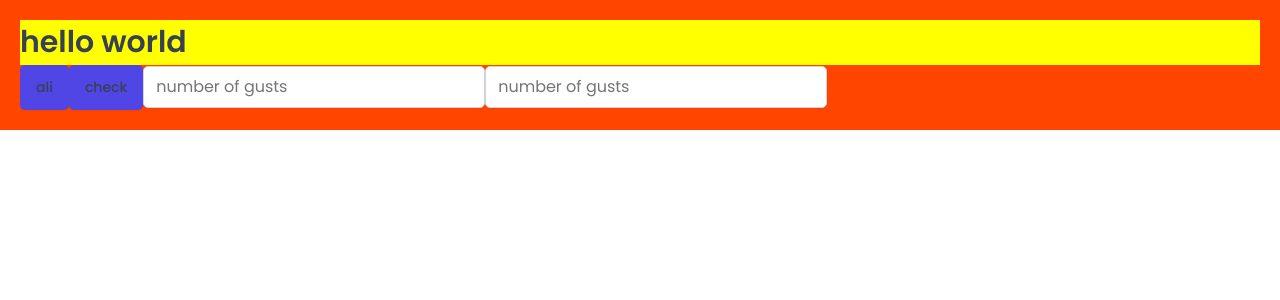
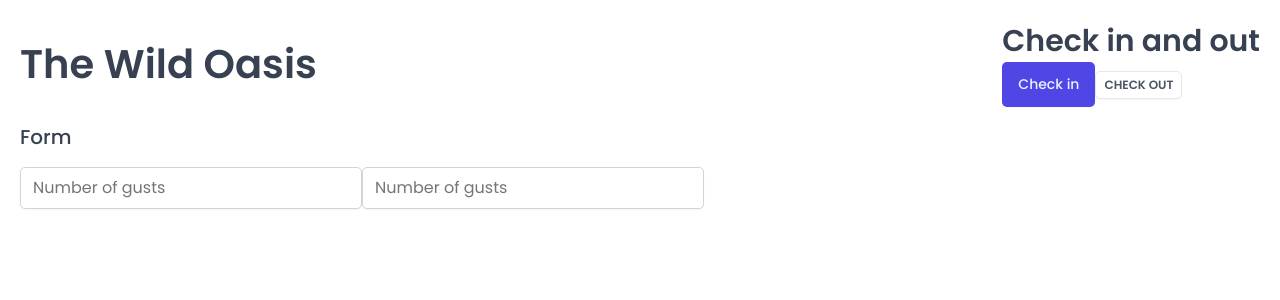
Before and after one commit to Ali-Tadayoni/The-Wild-Oasis, a React (Vite) app: page / in a window 1280 px wide. Shown: the top 300 px of the page. Built offline with nearby package versions, Linux system fonts and the light colour scheme; a web font is replaced by a local one.

Commit message:
add more reusable components

```diff
--- a/src/App.jsx
+++ b/src/App.jsx
@@ -2,16 +2,11 @@ import styled from "styled-components";
 import GlobalStyles from "./styles/GlobalStyles";
 import Button from "./ui/Button";
 import Input from "./ui/input";
-
-const H1 = styled.h1`
-  font-size: 30px;
-  font-weight: 600;
-  background-color: yellow;
-`;
+import Heading from "./ui/Heading";
+import Row from "./ui/Row";
 
 const StyledApp = styled.main`
   padding: 20px;
-  background-color: orangered;
 `;
 
 function App() {
@@ -19,11 +14,29 @@ function App() {
     <>
       <GlobalStyles />
       <StyledApp>
-        <H1>hello world</H1>
-        <Button onClick={() => alert("hello")}>ali</Button>
-        <Button onClick={() => alert("hello")}>check</Button>
-        <Input type="number" placeholder="number of gusts"></Input>
-        <Input type="number" placeholder="number of gusts"></Input>
+        <Row>
+          <Row type="horizontal">
+            <Heading as="h1">The Wild Oasis</Heading>
+            <div>
+              <Heading as="h2">Check in and out</Heading>
+              <Button onClick={() => alert("hello")}>Check in</Button>
+              <Button
+                variation="secondary"
+                size="small"
+                onClick={() => alert("hello")}
+              >
+                Check out{" "}
+              </Button>
+            </div>
+          </Row>
+          <Row>
+            <Heading as="h3">Form</Heading>
+            <form>
+              <Input type="number" placeholder="Number of gusts"></Input>
+              <Input type="number" placeholder="Number of gusts"></Input>
+            </form>
+          </Row>
+        </Row>
       </StyledApp>
     </>
   );
--- a/src/ui/Button.jsx
+++ b/src/ui/Button.jsx
@@ -49,19 +49,18 @@ const variations = {
 };
 
 const Button = styled.button`
-  font-size: 1.4rem;
-  padding: 1.2rem 1.6rem;
-  font-weight: 500;
   border: none;
   border-radius: var(--border-radius-sm);
-  background-color: var(--color-brand-600);
-  color: var(--color-barnd-50);
+
   box-shadow: var(--shadow-sm);
-  cursor: pointer;
 
-  &:hover {
-    background-color: var(--color-brand-700);
-  }
+  ${(props) => variations[props.variation]}
+  ${(props) => sizes[props.size]}
 `;
 
+Button.defaultProps = {
+  variation: "primary",
+  size: "medium",
+};
+
 export default Button;
--- /dev/null
+++ b/src/ui/Heading.jsx
@@ -0,0 +1,30 @@
+import styled, { css } from "styled-components";
+
+// const test = css`
+//   text-align: center;
+// `;
+
+const Heading = styled.h1`
+  ${(props) =>
+    props.as === "h1" &&
+    css`
+      font-size: 4rem;
+      font-weight: 600;
+    `}
+  ${(props) =>
+    props.as === "h2" &&
+    css`
+      font-size: 3rem;
+      font-weight: 600;
+    `}
+  ${(props) =>
+    props.as === "h3" &&
+    css`
+      font-size: 2rem;
+      font-weight: 500;
+    `}
+
+    line-height: 1.4;
+`;
+
+export default Heading;
--- /dev/null
+++ b/src/ui/Row.jsx
@@ -0,0 +1,24 @@
+import styled, { css } from "styled-components";
+
+const Row = styled.div`
+  display: flex;
+
+  ${(props) =>
+    props.type === "horizontal" &&
+    css`
+      justify-content: space-between;
+      align-items: center;
+    `}
+  ${(props) =>
+    props.type === "vertical" &&
+    css`
+      flex-direction: column;
+      gap: 1.6rem;
+    `}
+`;
+
+Row.defaultProps = {
+  type: "vertical",
+};
+
+export default Row;
```
